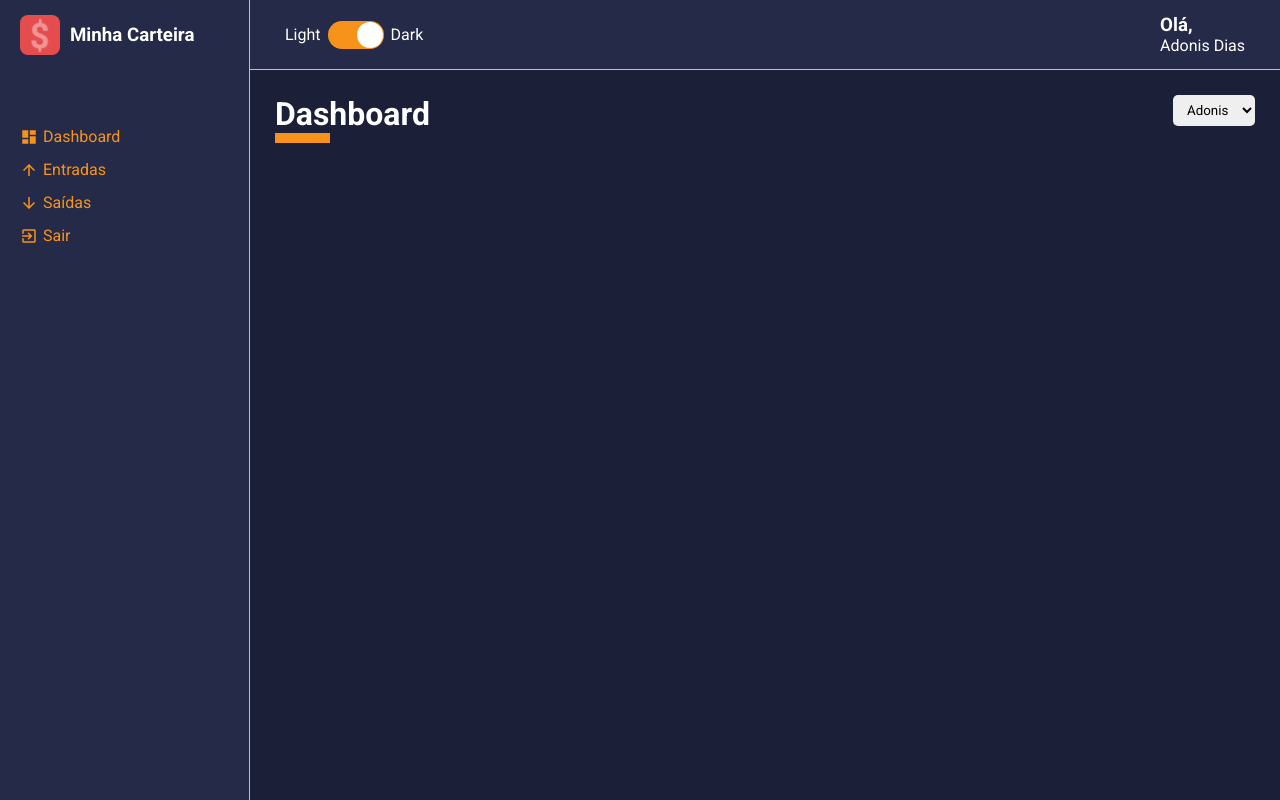
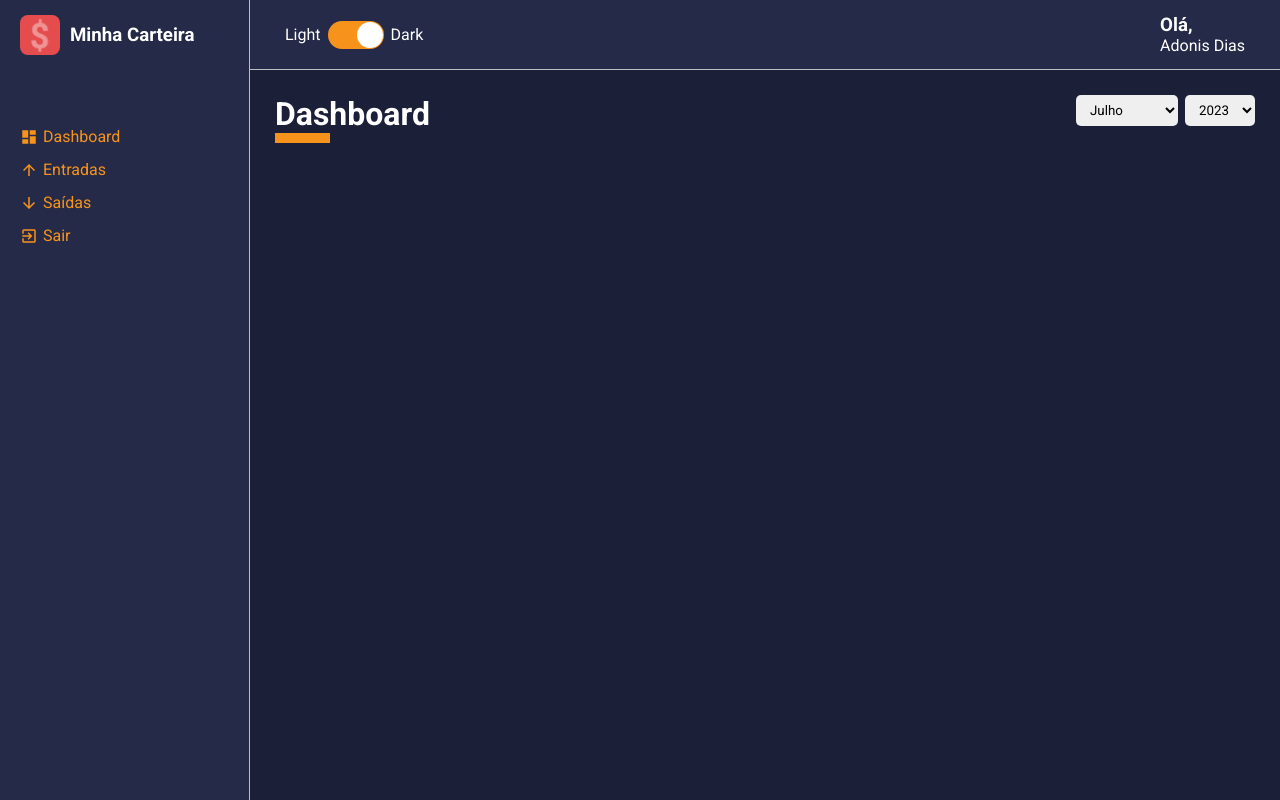
Before and after one commit to adonisdelima1/minha_carteira, a React (Create React App) app: page /dashboard in a window 1280 px wide. Built offline with nearby package versions, Linux system fonts and the light colour scheme.

Commit message:
feat: implementing header content for dashboard page

```diff
--- a/src/pages/Dashboard/index.tsx
+++ b/src/pages/Dashboard/index.tsx
@@ -14,32 +14,115 @@
 //     );
 // }
 
-
 // export default Dashboard;
 
+
+// React Hooks
+import { useMemo, useState } from "react";
+
+// My components
 import ContentHeader from "../../components/ContentHeader";
 import SelectInput from "../../components/SelectInput";
+
+// Dashboard's style
 import { Container } from "./styles"
+
+// Data
+import gains from '../../repositories/gains';
+import expenses from '../../repositories/expenses';
+import listOfMonths from '../../repositories/months';
 
 export default function Dashboard() {
 
+    // Estados dos filtros de mês e ano
+    // Acrescentamos 1 ao mês obtido porque janeiro tem id = 0
+    const [selectedMonth, setSelectedMonth] =
+        useState<number>(new Date().getMonth() + 1);
+    const [selectedYear, setSelectedYear] =
+        useState<number>(new Date().getFullYear());
 
 
-    const options = [
-        {value: "Adonis",label: "Adonis"},
-        {value: "Nayara",label: "Nayara"},
-        {value: "Brisa", label: "Brisa"},
-    ]
+
+    //   Essa implementação de years nos permite adicionar às opções de filtro
+    // apenas os anos dos registros obtidos do arquivo hardcoded na pasta
+    const years = useMemo(() => {
+        let uniqueYears: number[] = [];
+
+        //   Agora, no dashboard, precisamos obter tanto o balanço de entradas
+        // (incomes) quanto de saídas (outgoes)
+        [...expenses, ...gains].forEach(item => {
+            const date = new Date(item.date);
+            const year = date.getFullYear();
+
+            // Esse check está aqui para evitar valores duplicados na dropdown
+            if(!uniqueYears.includes(year)){
+                uniqueYears.push(year)
+            }
+        });
+
+        return uniqueYears.map(year => {
+            return {
+                value: year,
+                label: year
+            };
+        });
+
+    }, []);
+
+
+    const months = useMemo(() => {
+        return listOfMonths.map((month, index) => {
+            return {
+                value: index+1,
+                label: month
+            };
+        });
+    }, []);
+
+
+
+    //   As funções 'handleSelectedYear' e 'handleSelectedMonth' foram
+    // sugeridas pelo instrutor do curso porque a obtenção do value de um
+    // elemento selecionado (através do 'get' usando 'e.target.value') resulta
+    // em uma string, mas essas funções se tornam desnecessárias quando
+    // convertemos o value para number lá mesmo na implementação do atributo
+    // onClick(). A intenção foi mantê-las apenas para preservar exemplos de
+    // uso do try-catch.
+
+    // const handleSelectedYear = (year: string) => {
+    //     try {
+    //         const parsedYear = Number(year);
+    //         setSelectedYear(parsedYear);
+    //     }
+    //     catch(error) {
+    //         throw new Error('Invalid value for year selected.');
+    //     }
+    // }
+
+    // const handleSelectedMonth = (month: string) => {
+    //     try {
+    //         const parsedMonth = Number(month);
+    //         setSelectedMonth(parsedMonth);
+    //     }
+    //     catch(error) {
+    //         throw new Error('Invalid value for month selected.');
+    //     }
+    // }
+
+
 
     return (
         <Container>
-            <ContentHeader
-                title="Dashboard"
-                lineColor="#F7931B"
-            >
+            <ContentHeader title="Dashboard"lineColor="#F7931B">
                 <SelectInput
-                    options={options}
-                    onChange={() => {}}
+                    options={months}
+                    defaultValue={selectedMonth}
+                    onChange={(e) => setSelectedMonth(Number(e.target.value))}
+                />
+                <SelectInput
+                    options={years}
+                    defaultValue={selectedYear}
+                    onChange={(e) => setSelectedYear(Number(e.target.value))}
                 />
             </ContentHeader>
         </Container>
```
